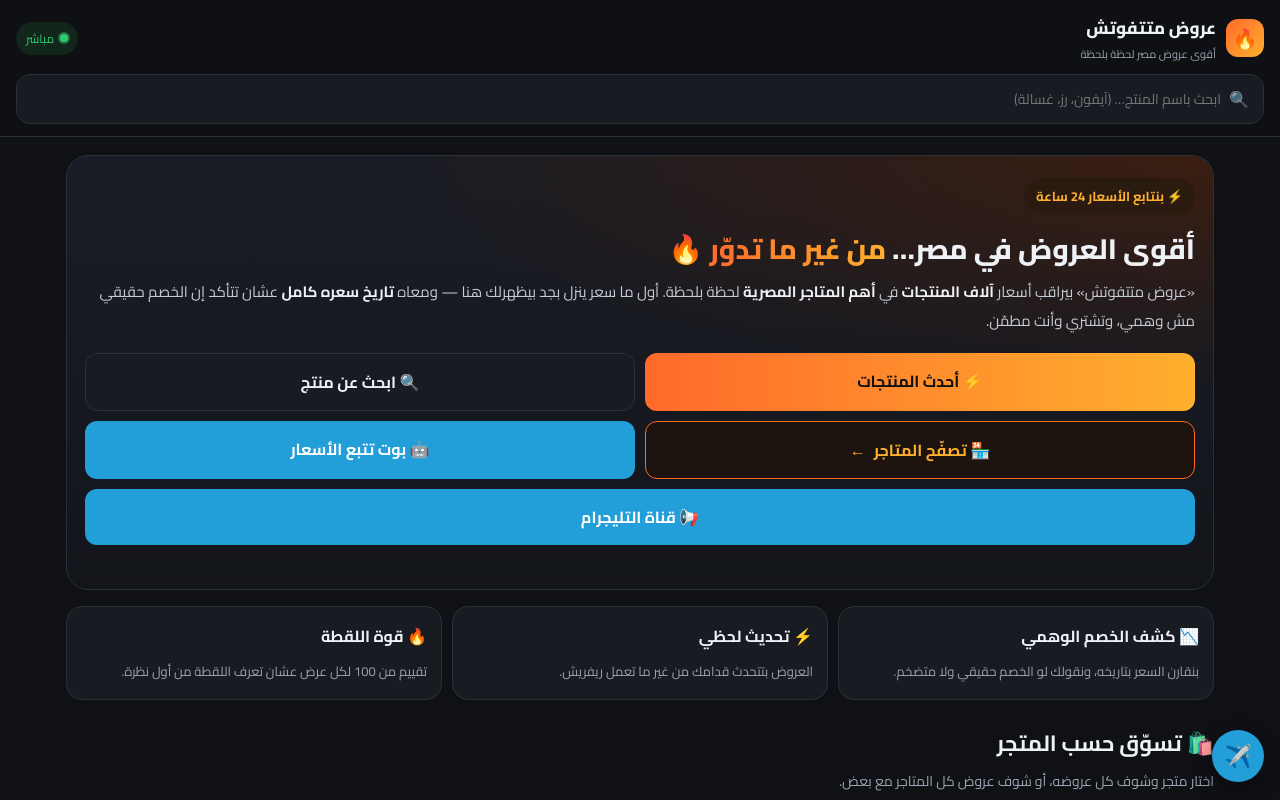
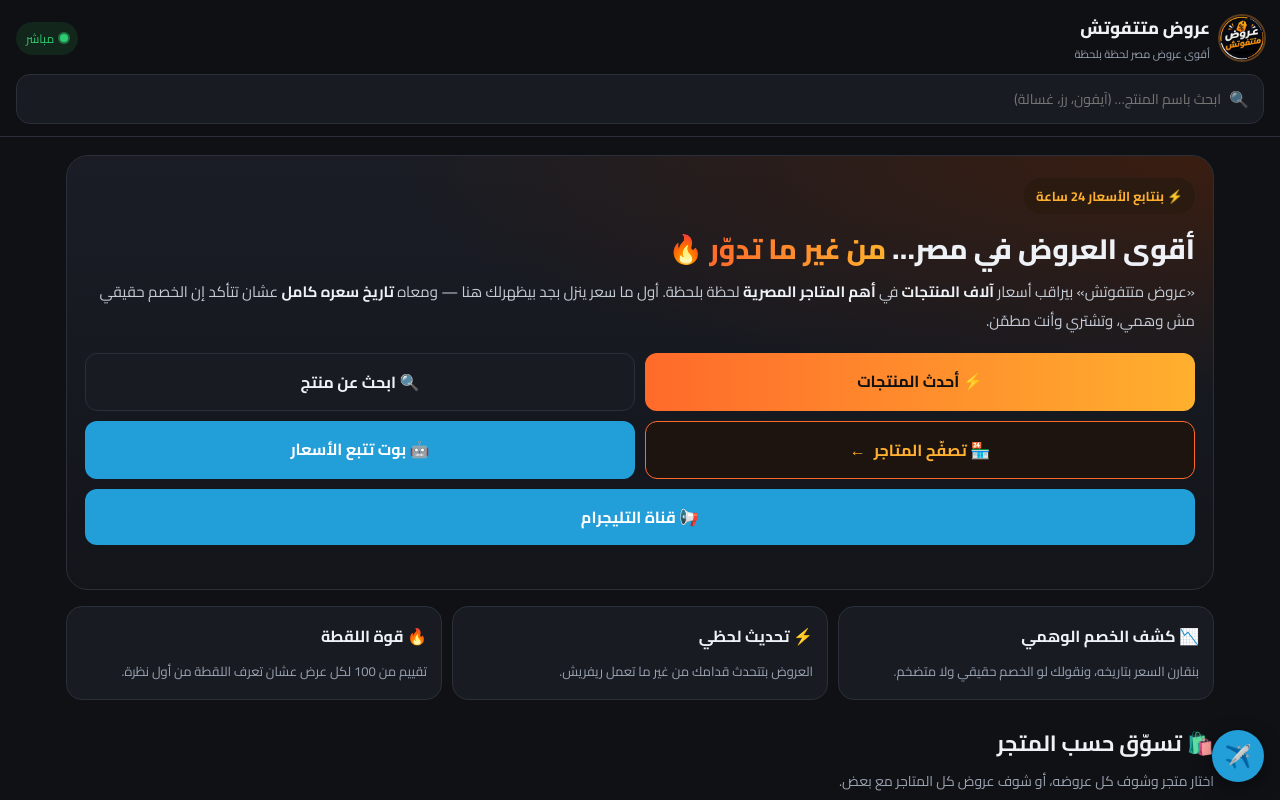
Before and after one commit to youssefasc/deals-collector, a plain HTML site: page site/index.html in a window 1280 px wide. Shown: the top 800 px of the page. Drawn offline with Linux system fonts and the light colour scheme; no server answers.

Commit message:
Site: add brand logo and favicon; harden search form
Co-Authored-By: Claude Opus 5.5 <noreply@anthropic.com>
Claude-Session: https://claude.ai/code/session_01T5HtPgCdZNr5bx1u8MZU67

```diff
--- a/site/index.html
+++ b/site/index.html
@@ -6,6 +6,9 @@
 <title>عروض متتفوتش — أقوى عروض مصر لحظة بلحظة</title>
 <meta name="description" content="كل خصومات أمازون مصر في مكان واحد، بتتحدث لحظياً، مع تاريخ السعر وكشف الخصم الوهمي.">
 <meta name="theme-color" content="#0f1115">
+<link rel="icon" href="favicon.png">
+<link rel="apple-touch-icon" href="logo.jpg">
+<meta property="og:image" content="logo.jpg">
 <link rel="preconnect" href="https://fonts.googleapis.com">
 <link href="https://fonts.googleapis.com/css2?family=Cairo:wght@400;600;700;800&display=swap" rel="stylesheet">
 <link rel="stylesheet" href="style.css">
@@ -13,11 +16,11 @@
 <body>
 <header class="top">
   <a class="brand" href="#/">
-    <span class="logo">🔥</span>
+    <img class="logo" src="logo.jpg" alt="عروض متتفوتش">
     <span><b>عروض متتفوتش</b><small>أقوى عروض مصر لحظة بلحظة</small></span>
   </a>
   <div class="live"><span class="dot"></span><span id="liveText">مباشر</span></div>
-  <form class="topsearch" id="topSearch"><span>🔍</span><input id="topQ" type="search" enterkeyhint="search" placeholder="ابحث باسم المنتج… (آيفون، رز، غسالة)"></form>
+  <form class="topsearch" id="topSearch" action="javascript:void 0"><span>🔍</span><input id="topQ" type="search" enterkeyhint="search" placeholder="ابحث باسم المنتج… (آيفون، رز، غسالة)"></form>
 </header>
 
 <main id="app"></main>
--- a/site/style.css
+++ b/site/style.css
@@ -4,7 +4,7 @@ body{background:var(--bg);color:var(--text);font-family:Cairo,system-ui,sans-ser
 a{color:inherit;text-decoration:none}
 .top{position:sticky;top:0;z-index:20;display:flex;flex-wrap:wrap;gap:10px;align-items:center;justify-content:space-between;padding:12px 16px;background:rgba(15,17,21,.88);backdrop-filter:blur(10px);border-bottom:1px solid var(--line)}
 .brand{display:flex;gap:10px;align-items:center}
-.brand .logo{width:38px;height:38px;border-radius:12px;display:grid;place-items:center;background:linear-gradient(135deg,var(--brand),var(--brand2));font-size:20px}
+.brand .logo{width:44px;height:44px;border-radius:50%;object-fit:cover;box-shadow:0 0 0 2px #ff9a2e55}
 .brand b{display:block;font-size:17px;font-weight:800}.brand small{display:block;color:var(--mute);font-size:11px}
 .live{display:flex;align-items:center;gap:6px;font-size:12px;color:var(--good);background:#13261b;padding:5px 10px;border-radius:999px}
 .dot{width:8px;height:8px;border-radius:50%;background:var(--good);box-shadow:0 0 0 0 rgba(46,204,113,.6);animation:pulse 1.6s infinite}
```
Also changed, not shown: site/favicon.png (added), site/logo.jpg (added).
